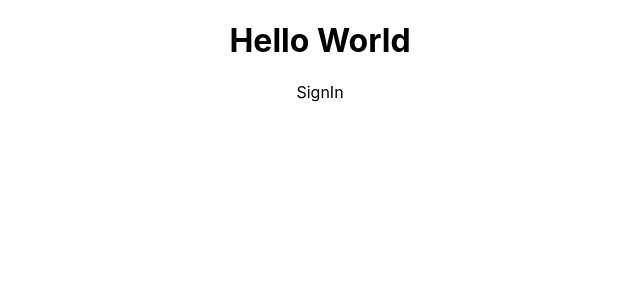
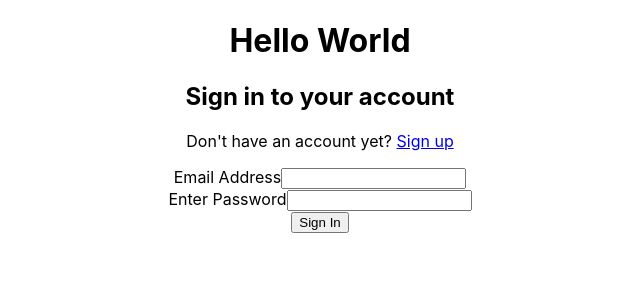
Before and after one commit to royalbai/authentication-app, a React (Create React App) app: page / in a window 1280 px wide. Shown: the top 300 px of the page, without its empty margins (320-960 px from the left). Built offline with nearby package versions, Linux system fonts and the light colour scheme.

Commit message:
completed signIn/signUp/account pages as well as firebase authentication

```diff
--- a/src/App.js
+++ b/src/App.js
@@ -13,9 +13,9 @@ function App() {
     <div className="App">
       <h1>Hello World</h1>
       <Routes>
-        <Route path="/" element="SignIn" />
-        <Route path="/signup" element="SignUp" />
-        <Route path="/account" element="Account" />
+        <Route path="/" element={<SignIn />} />
+        <Route path="/signup" element={<SignUp />} />
+        <Route path="/account" element={<Account />} />
       </Routes>
     </div>
   );
--- a/src/components/Account.jsx
+++ b/src/components/Account.jsx
@@ -5,6 +5,9 @@ function Account() {
     return (
         <div>
             <h2>Account</h2>
+            <p>User Email</p>
+
+            <button>Logout</button>
         </div>
     );
 };
--- a/src/components/SignIn.jsx
+++ b/src/components/SignIn.jsx
@@ -1,10 +1,25 @@
 import React from "react";
+import { Link } from "react-router-dom";
 
 function SignIn() {
 
     return (
         <div>
-            <h2>Sign In</h2>
+            <div>
+                <h2>Sign in to your account</h2>
+                <p>Don't have an account yet? <Link to="/signup">Sign up</Link></p>
+            </div>
+            <form action="">
+                <div>
+                    <label htmlFor="">Email Address</label>
+                    <input type="email" />
+                </div>
+                <div>
+                    <label htmlFor="">Enter Password</label>
+                    <input type="password" />
+                </div>
+            </form>
+            <button>Sign In</button>
         </div>
     );
 };
--- a/src/components/SignUp.jsx
+++ b/src/components/SignUp.jsx
@@ -1,11 +1,26 @@
 import React from "react";
+import { Link } from "react-router-dom";
+
 
 function SignUp() {
 
     return (
         <div>
-            <h2>Sign into your account</h2>
-            <p>Don't have an account yet? Sign Up</p>
+            <div>
+                <h2>Sign up for account</h2>
+                <p>Already have an account? <Link to="/">Sign in</Link></p>
+            </div>
+            <form action="">
+                <div>
+                    <label htmlFor="">Email Address</label>
+                    <input type="email" />
+                </div>
+                <div>
+                    <label htmlFor="">Enter Password</label>
+                    <input type="password" />
+                </div>
+            </form>
+            <button>Sign In</button>
         </div>
     );
 };
--- a/src/firebase.js
+++ b/src/firebase.js
@@ -1,5 +1,7 @@
 // Import the functions you need from the SDKs you need
 import { initializeApp } from "firebase/app";
+import { getAuth } from "firebase/auth";
+
 // TODO: Add SDKs for Firebase products that you want to use
 // https://firebase.google.com/docs/web/setup#available-libraries
 
@@ -15,5 +17,6 @@ const firebaseConfig = {
 
 // Initialize Firebase
 const app = initializeApp(firebaseConfig);
+export const auth = getAuth(app);
 
 export default app
```
